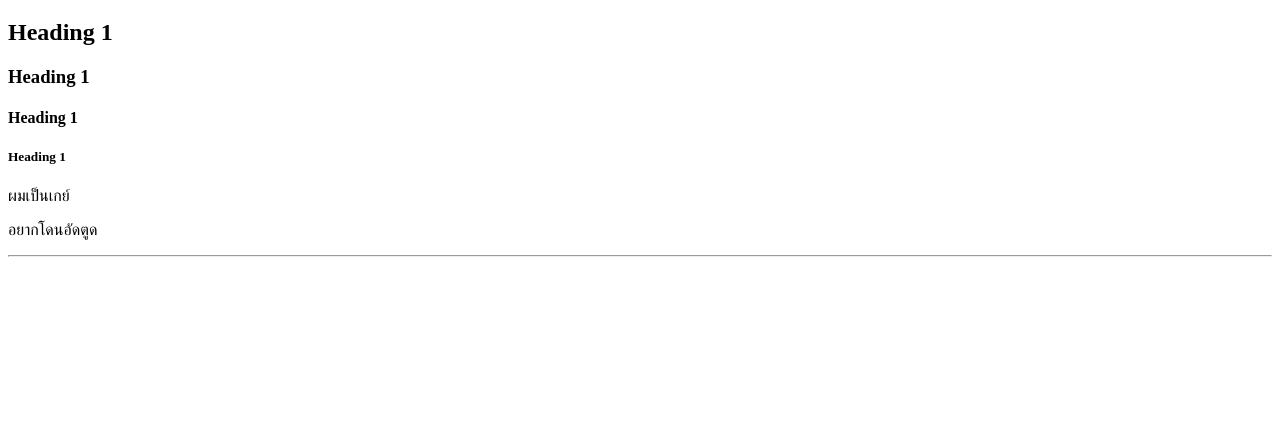
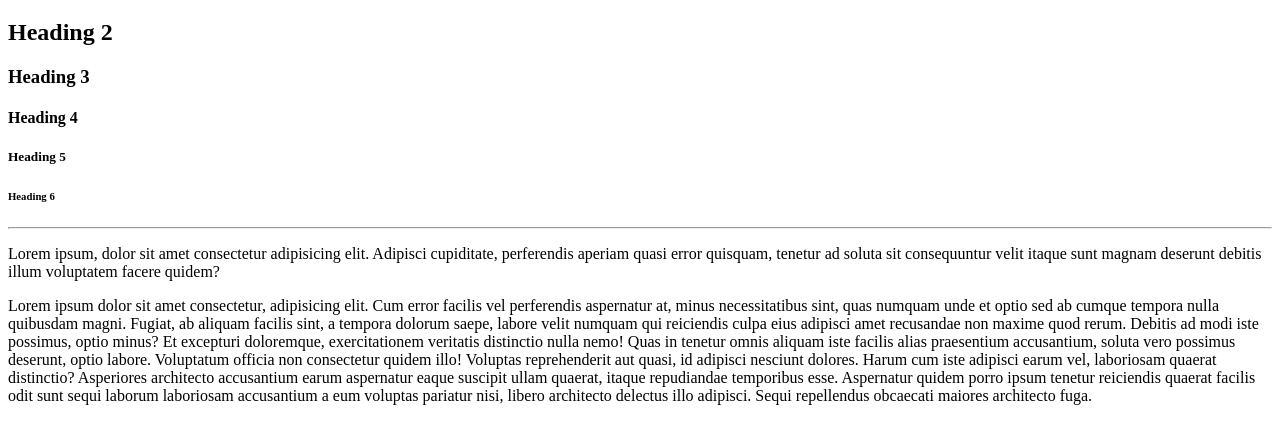
Before and after one commit to boom51zx/boom51zx.github.io, a plain HTML site: page index.html in a window 1280 px wide. Shown: the part 61-504 px from the top of the page. Drawn offline with Linux system fonts and the light colour scheme.

Commit message:
add heading1 - heading6

```diff
--- a/index.html
+++ b/index.html
@@ -7,13 +7,17 @@
 </head>
 <body>
     <h1>Heading 1</h1>
-    <h2>Heading 1</h2>
-    <h3>Heading 1</h3>
-    <h4>Heading 1</h4>
-    <h5>Heading 1</h5>
-    <p>ผมเป็นเกย์</p>
-    <p>อยากโดนอัดตูด</p>
+    <h2>Heading 2</h2>
+    <h3>Heading 3</h3>
+    <h4>Heading 4</h4>
+    <h5>Heading 5</h5>
+    <h6>Heading 6</h6>
     <hr>
-
+    <p>Lorem ipsum, dolor sit amet consectetur adipisicing elit. Adipisci cupiditate, perferendis aperiam quasi error quisquam, tenetur ad soluta sit consequuntur velit itaque sunt magnam deserunt debitis illum voluptatem facere quidem?</p>
+    <p>Lorem ipsum dolor sit amet consectetur, adipisicing elit. Cum error facilis vel perferendis aspernatur at, minus necessitatibus sint, quas numquam unde et optio sed ab cumque tempora nulla quibusdam magni.
+    Fugiat, ab aliquam facilis sint, a tempora dolorum saepe, labore velit numquam qui reiciendis culpa eius adipisci amet recusandae non maxime quod rerum. Debitis ad modi iste possimus, optio minus?
+    Et excepturi doloremque, exercitationem veritatis distinctio nulla nemo! Quas in tenetur omnis aliquam iste facilis alias praesentium accusantium, soluta vero possimus deserunt, optio labore. Voluptatum officia non consectetur quidem illo!
+    Voluptas reprehenderit aut quasi, id adipisci nesciunt dolores. Harum cum iste adipisci earum vel, laboriosam quaerat distinctio? Asperiores architecto accusantium earum aspernatur eaque suscipit ullam quaerat, itaque repudiandae temporibus esse.
+    Aspernatur quidem porro ipsum tenetur reiciendis quaerat facilis odit sunt sequi laborum laboriosam accusantium a eum voluptas pariatur nisi, libero architecto delectus illo adipisci. Sequi repellendus obcaecati maiores architecto fuga.</p>
 </body>
 </html>
```
